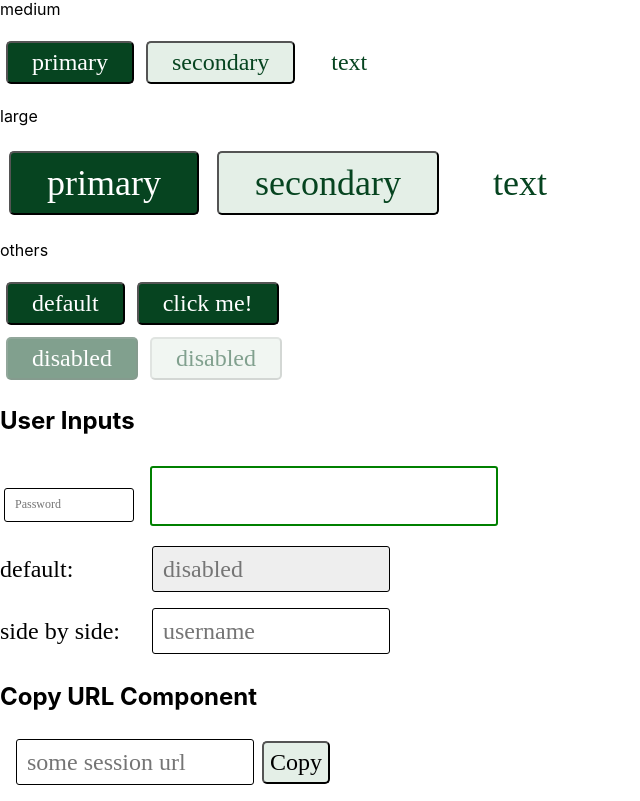
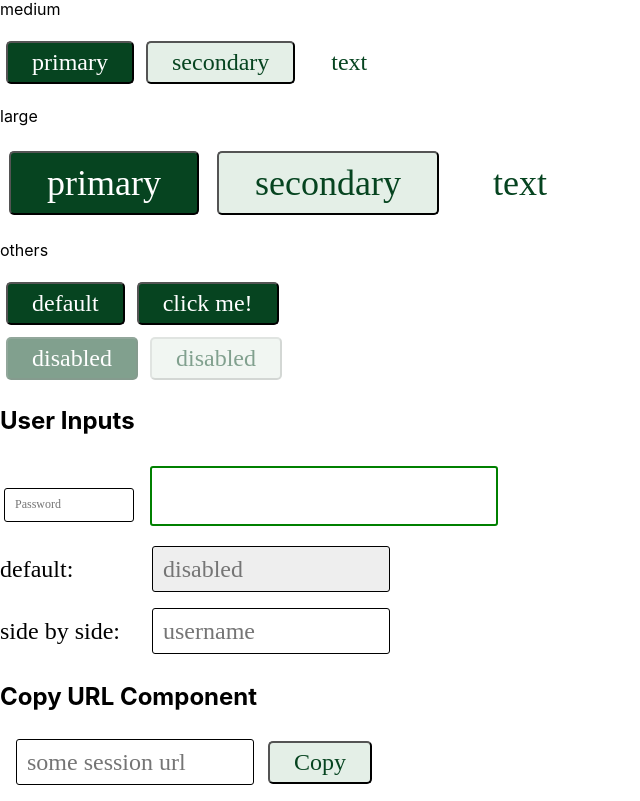
Before and after one commit to acchiang/cpsc-455-project, a React (Create React App) app: page / in a window 1280 px wide. Shown: the part 336-1137 px from the top of the page, without its empty margins (0-640 px from the left). Built offline with nearby package versions, Linux system fonts and the light colour scheme.

Commit message:
fix: removed duplicate button code

```diff
--- a/src/components/CopyURL.js
+++ b/src/components/CopyURL.js
@@ -1,42 +1,26 @@
 import styled from "styled-components";
-import { transitionCss } from "../styles/styleUtils";
 import Input from "./Input";
-
-const ButtonStyle = styled.button`
-  background: ${(p) => (p.theme.colors.secondary)};
-  color: ${(p) => (p.theme.colors.text)};
-  opacity: ${p => p.disabled ? "0.5" : "1"};
-  cursor: ${p => p.disabled ? "not-allowed" : "auto"};
-  font-size: ${(p) => p.size ? p.theme.fontSizes[p.size] : p.theme.fontSizes.default};
-  font-family: ${(p) => p.theme.fonts};
-  font-weight: ${(p) => p.theme.fontWeight};
-  border: ${(p) => p.type === "text" ? "none" : "default"};
-  border-radius: 5px;
-  padding: 0.25em 0.25em;
-  ${transitionCss}
-  :hover {
-    opacity: 0.65;
-  }
-`;
+import Button from "./Button";
 
 const CopyUrlStyle = styled.div`
   margin: 8px;
 `;
 
-const CopyURL = ({ size, type, label, disabled, onClick, placeholder }) => (
+const CopyURL = ({ size, type, disabled, onClick, placeholder }) => (
     <CopyUrlStyle>
         <Input
           size={size}
           placeholder={placeholder}
           margin="auto"
         />
-        <ButtonStyle
-            size={size}
-            type={type}
-            disabled={disabled}
-            onClick={() =>  navigator.clipboard.writeText(placeholder)}>
-        Copy
-        </ButtonStyle>
+        <Button
+          margin-left="0px"
+          size={size}
+          type={type}
+          disabled={disabled}
+          onClick={() =>  navigator.clipboard.writeText(placeholder)}
+          label="Copy">
+        </Button>
     </CopyUrlStyle>
 );
 
--- a/src/pages/Charcuterie.js
+++ b/src/pages/Charcuterie.js
@@ -46,7 +46,8 @@ function Charcuterie({ children }) {
       <h2>Copy URL Component</h2>
       <CopyURL
         size={"medium"}
-        placeholder={"some session url"}/>
+        placeholder={"some session url"}
+        type={"secondary"}/>
     </Theme>
   );
 }
```
